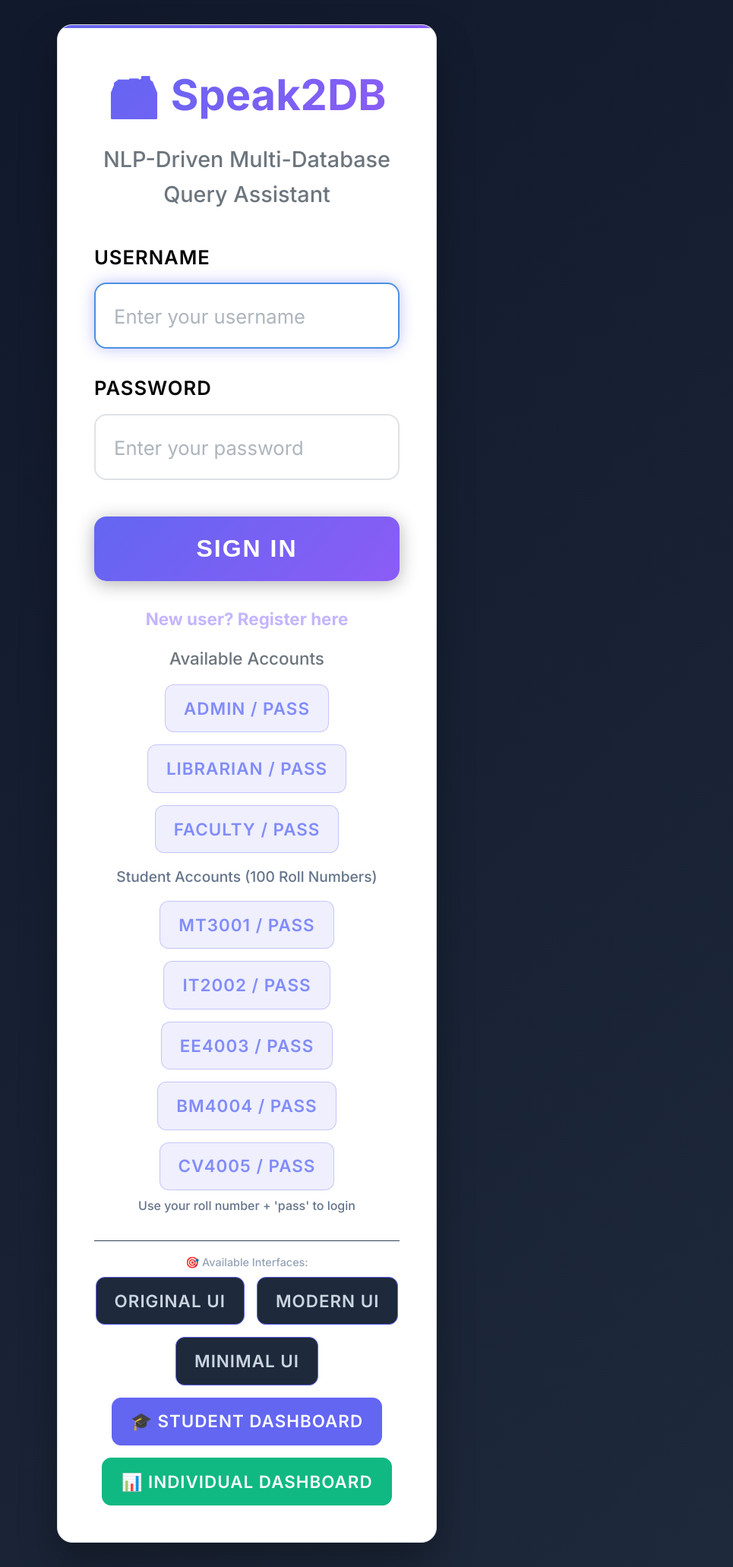
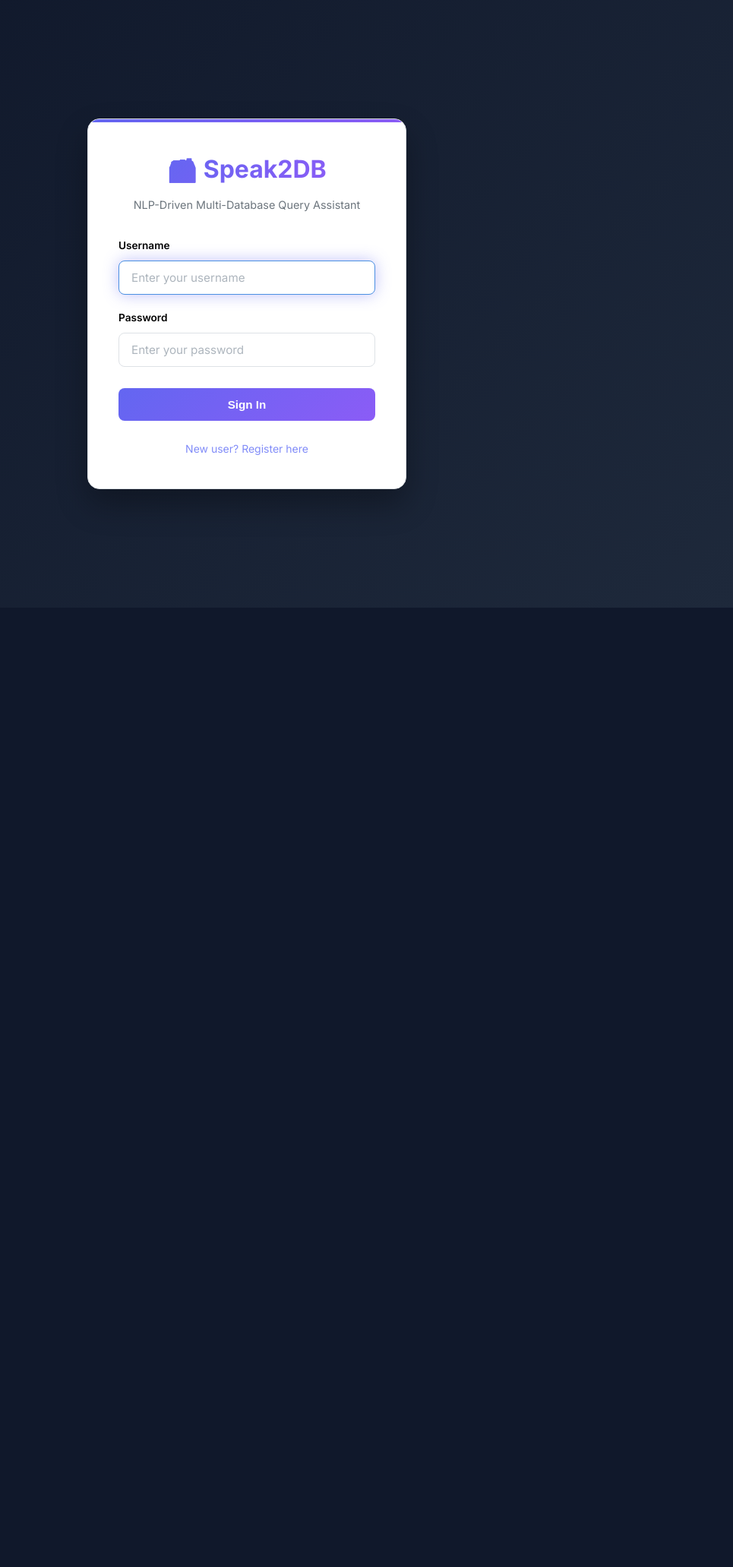
Before and after one commit to maha25-08/SPEAK2DB-MULTI, a Flask app: page /login in a window 1280 px wide. Shown: the whole page at 76% size, without its empty margins (315-1280 px from the left). After the commit the page ends 800 px from the top, so only its background shows below. Run offline with Flask 3, Linux system fonts and the light colour scheme.

Commit message:
Clean login UI and fix auth: remove hardcoded creds, add DB-backed login with role redirects
Agent-Logs-Url: https://github.com/maha25-08/SPEAK2DB-MULTI/sessions/a11ca6a6-9414-402e-91c8-f35e7e6651f3

Co-authored-by: maha25-08 <184359424+maha25-08@users.noreply.github.com>

```diff
--- a/templates/login.html
+++ b/templates/login.html
@@ -8,7 +8,6 @@
     <meta name="description" content="Speak2DB: NLP-Driven Multi-Database Query Assistant - Login">
     <link rel="stylesheet" href="/static/css/style.css?v=13">
     <style>
-        /* Login Page Specific Styles */
         body {
             display: flex;
             align-items: center;
@@ -28,12 +27,12 @@
 
         .login-card {
             width: 100%;
-            max-width: 500px;
-            padding: 3rem;
+            max-width: 420px;
+            padding: 2.5rem;
             background: var(--bg-card);
             border: 1px solid var(--border);
-            border-radius: 20px;
-            box-shadow: 0 25px 50px rgba(0, 0, 0, 0.3);
+            border-radius: 16px;
+            box-shadow: 0 20px 40px rgba(0, 0, 0, 0.3);
             position: relative;
             overflow: hidden;
         }
@@ -50,52 +49,49 @@
 
         .login-logo {
             text-align: center;
-            margin-bottom: 2.5rem;
+            margin-bottom: 2rem;
         }
 
         .login-logo h1 {
-            font-size: 3.5rem; /* Much bigger */
+            font-size: 2rem;
             font-weight: 800;
             background: var(--gradient-primary);
             -webkit-background-clip: text;
             -webkit-text-fill-color: transparent;
             background-clip: text;
-            margin-bottom: 0.5rem;
+            margin-bottom: 0.4rem;
             display: inline-block;
         }
 
         .login-logo p {
-            font-size: 1.8rem; /* Bigger */
+            font-size: 0.9rem;
             color: var(--text-secondary);
-            margin-top: 0.5rem;
-            font-weight: 500;
+            margin-top: 0.25rem;
         }
 
         .form-group {
-            margin-bottom: 2rem;
+            margin-bottom: 1.25rem;
         }
 
         .form-group label {
             display: block;
-            font-size: 1.6rem; /* Much bigger */
+            font-size: 0.85rem;
             color: var(--text);
-            margin-bottom: 0.8rem;
+            margin-bottom: 0.5rem;
             font-weight: 600;
-            text-transform: uppercase;
-            letter-spacing: 1px;
         }
 
         .form-input {
             width: 100%;
-            padding: 1.5rem; /* Bigger padding */
+            padding: 0.75rem 1rem;
             background: var(--bg-primary);
-            border: 2px solid var(--border);
-            border-radius: 16px;
+            border: 1px solid var(--border);
+            border-radius: 8px;
             color: var(--text);
-            font-size: 1.8rem; /* Much bigger */
+            font-size: 0.95rem;
             font-family: 'Inter', sans-serif;
             outline: none;
-            transition: all 0.3s ease;
+            transition: border-color 0.2s ease, box-shadow 0.2s ease;
             box-sizing: border-box;
         }
 
@@ -107,116 +103,69 @@
 
         .form-input::placeholder {
             color: var(--text-muted);
-            font-size: 1.6rem; /* Bigger placeholder */
         }
 
         .btn-login {
             width: 100%;
-            padding: 1.5rem; /* Bigger button */
+            padding: 0.8rem;
             background: var(--gradient-primary);
             border: none;
-            border-radius: 16px;
+            border-radius: 8px;
             color: white;
-            font-size: 2rem; /* Much bigger */
-            font-weight: 700;
+            font-size: 0.95rem;
+            font-weight: 600;
             cursor: pointer;
-            transition: all 0.3s ease;
-            text-transform: uppercase;
-            letter-spacing: 2px;
-            margin-top: 1rem;
-            box-shadow: var(--shadow-card);
+            transition: opacity 0.2s ease, transform 0.2s ease;
+            margin-top: 0.5rem;
         }
 
         .btn-login:hover {
-            transform: translateY(-3px);
-            box-shadow: var(--shadow-hover);
+            opacity: 0.9;
+            transform: translateY(-1px);
         }
 
         .btn-login:active {
-            transform: translateY(-1px);
+            transform: translateY(0);
         }
 
         .flash-message {
-            margin-bottom: 2rem;
-            font-size: 1.6rem; /* Bigger flash text */
+            margin-bottom: 1.25rem;
+            padding: 0.75rem 1rem;
+            border-radius: 8px;
+            font-size: 0.875rem;
+        }
+
+        .flash-message.error {
+            background: rgba(239, 68, 68, 0.1);
+            border: 1px solid rgba(239, 68, 68, 0.3);
+            color: #f87171;
+        }
+
+        .flash-message.success {
+            background: rgba(16, 185, 129, 0.1);
+            border: 1px solid rgba(16, 185, 129, 0.3);
+            color: #34d399;
         }
 
         .login-footer {
-            margin-top: 2rem;
+            margin-top: 1.5rem;
             text-align: center;
         }
 
-        .login-footer p {
-            color: var(--text-secondary);
-            font-size: 1.4rem; /* Bigger */
-            margin-bottom: 1rem;
-            font-weight: 500;
+        .login-footer a {
+            color: var(--primary-light);
+            text-decoration: none;
+            font-size: 0.875rem;
         }
 
-        .creds {
-            display: flex;
-            justify-content: center;
-            gap: 1rem;
-            flex-wrap: wrap;
+        .login-footer a:hover {
+            text-decoration: underline;
         }
 
-        .cred-badge {
-            padding: 0.8rem 1.5rem; /* Bigger */
-            background: rgba(99, 102, 241, 0.1);
-            border: 1px solid rgba(99, 102, 241, 0.3);
-            border-radius: 12px;
-            font-size: 1.4rem; /* Bigger */
-            color: var(--primary-light);
-            font-weight: 600;
-            text-transform: uppercase;
-            letter-spacing: 1px;
-        }
-
-        /* Responsive Design */
-        @media (max-width: 600px) {
-            .login-wrapper {
-                padding: 1rem;
-            }
-
+        @media (max-width: 480px) {
             .login-card {
-                padding: 2rem;
-                margin: 0 1rem;
-            }
-
-            .login-logo h1 {
-                font-size: 2.8rem;
-            }
-
-            .login-logo p {
-                font-size: 1.4rem;
-            }
-
-            .form-group label {
-                font-size: 1.4rem;
-            }
-
-            .form-input {
-                font-size: 1.6rem;
-                padding: 1.2rem;
-            }
-
-            .btn-login {
-                font-size: 1.6rem;
-                padding: 1.2rem;
-            }
-
-            .flash-message {
-                font-size: 1.4rem;
-                padding: 1.2rem;
-            }
-
-            .login-footer p {
-                font-size: 1.2rem;
-            }
-
-            .cred-badge {
-                font-size: 1.2rem;
-                padding: 0.6rem 1rem;
+                padding: 1.75rem;
+                margin: 0 0.5rem;
             }
         }
     </style>
@@ -255,43 +204,7 @@
             </form>
 
             <div class="login-footer">
-                <p><a href="{{ url_for('register') }}" style="color:#c4b5fd; text-decoration:none; font-weight:700;">New user? Register here</a></p>
-                <p>Available Accounts</p>
-                <div class="creds">
-                    <span class="cred-badge">admin / pass</span>
-                    <span class="cred-badge">librarian / pass</span>
-                    <span class="cred-badge">faculty / pass</span>
-                </div>
-                <p style="color: #64748b; font-size: 1.2rem; margin-top: 1rem;">Student Accounts (100 Roll Numbers)</p>
-                <div class="creds">
-                    <span class="cred-badge">MT3001 / pass</span>
-                    <span class="cred-badge">IT2002 / pass</span>
-                    <span class="cred-badge">EE4003 / pass</span>
-                    <span class="cred-badge">BM4004 / pass</span>
-                    <span class="cred-badge">CV4005 / pass</span>
-                </div>
-                <p style="color: #64748b; font-size: 1rem; margin-top: 0.5rem;">Use your roll number + 'pass' to login</p>
-
-                <div style="margin-top: 2rem; padding-top: 1rem; border-top: 1px solid #334155;">
-                    <p style="color: #94a3b8; font-size: 0.9rem; margin-bottom: 0.5rem;">🎯 Available Interfaces:</p>
-                    <div class="creds" style="margin-top: 0.5rem;">
-                        <span class="cred-badge" style="background: #1e293b; border-color: #6366f1;">
-                            <a href="/" style="color: #cbd5e1; text-decoration: none;">Original UI</a>
-                        </span>
-                        <span class="cred-badge" style="background: #1e293b; border-color: #6366f1;">
-                            <a href="/modern" style="color: #cbd5e1; text-decoration: none;">Modern UI</a>
-                        </span>
-                        <span class="cred-badge" style="background: #1e293b; border-color: #6366f1;">
-                            <a href="/minimal" style="color: #cbd5e1; text-decoration: none;">Minimal UI</a>
-                        </span>
-                        <span class="cred-badge" style="background: #6366f1; border-color: #6366f1;">
-                            <a href="/student-dashboard" style="color: #f8fafc; text-decoration: none;">🎓 Student Dashboard</a>
-                        </span>
-                        <span class="cred-badge" style="background: #10b981; border-color: #10b981;">
-                            <a href="/student-dashboard-individual" style="color: #f8fafc; text-decoration: none;">📊 Individual Dashboard</a>
-                        </span>
-                    </div>
-                </div>
+                <a href="{{ url_for('register') }}">New user? Register here</a>
             </div>
         </div>
     </div>
```
Also changed, not shown: routes/auth.py (+46 -31 lines), library_main.db.
